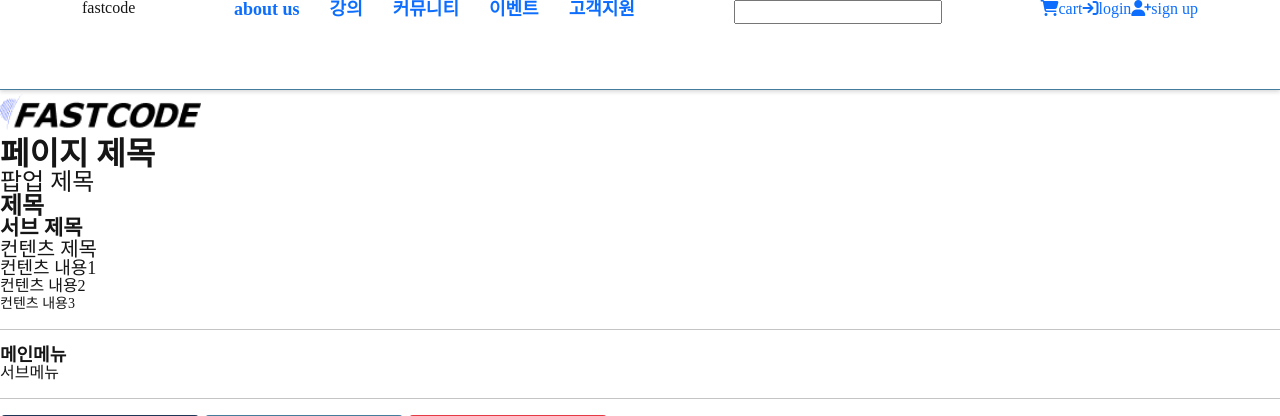
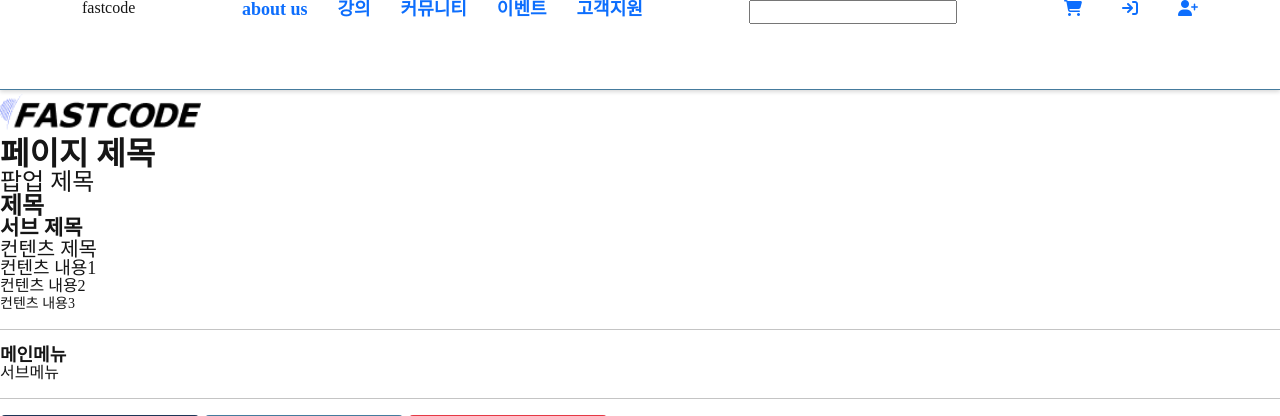
Before and after one commit to HyeonJinSon/FastCode, a PHP site: page /common.html in a window 1280 px wide. Shown: the top 416 px of the page. Run offline with PHP 8.4, Linux system fonts and the light colour scheme; some libraries are stand-ins or nearby versions; some web fonts are replaced.

Commit message:
update header css

```diff
--- a/user/css/common.css
+++ b/user/css/common.css
@@ -170,6 +170,18 @@ header {
 header nav ul {
     gap: 30px;
 }
+.member-info {
+    gap: 40px;
+}
+.member-info li a {
+    position: relative;
+}
+.member-info li a span {
+    clip-path: inset(50% 50% 50% 50%);
+    position: absolute;
+    width: 0;
+    height: 0;
+}
 
 
 /* Footer */
```
